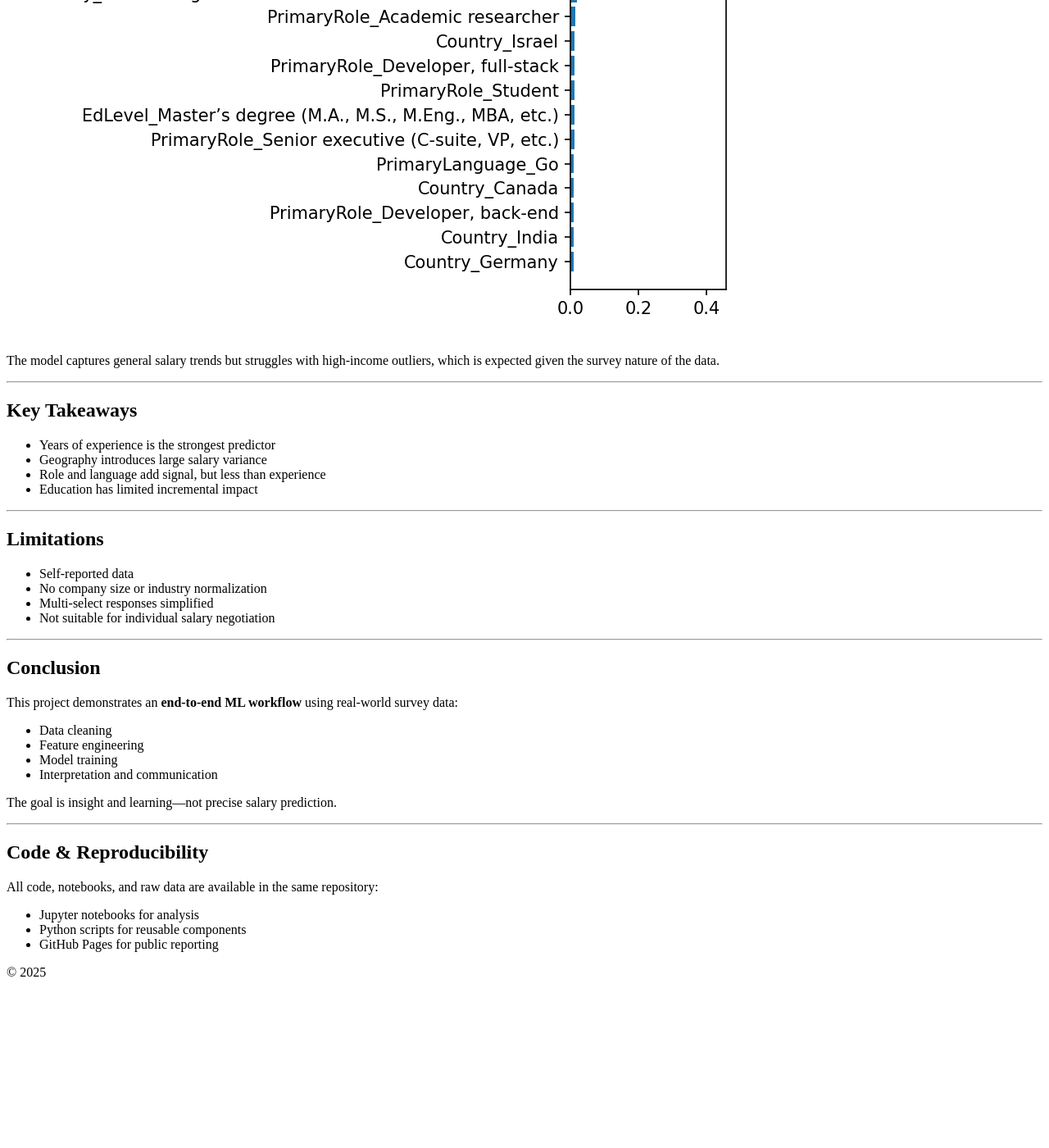
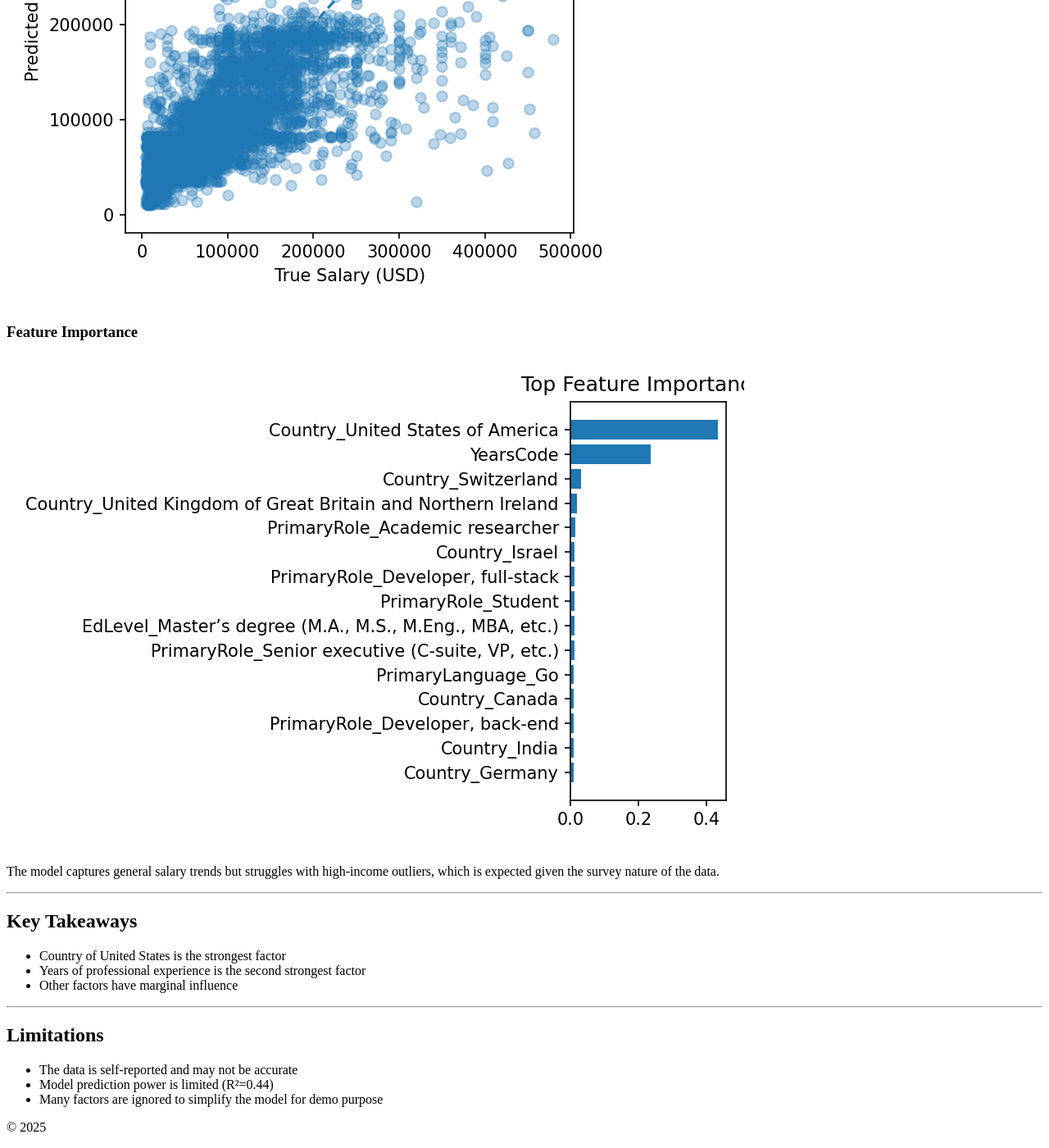
Before and after one commit to ilvfruits/stackoverflow-survey-2025, a Jekyll site: the page built from docs/_posts/2025-12-22-salary-prediction-report.md, in a window 1280 px wide and 1400 px high, scrolled down 4800 px. Shown: the whole window at 82% size. Built offline with Jekyll 4.4.1, drawn with Linux system fonts in a browser that asks for light colours; before the commit the page ends 6011 px from its top, so only the background shows below that; some of the changed text lies outside the part shown.

Commit message:
Update 2025-12-22-salary-prediction-report.md

```diff
--- a/docs/_posts/2025-12-22-salary-prediction-report.md
+++ b/docs/_posts/2025-12-22-salary-prediction-report.md
@@ -54,22 +54,17 @@
 - 80/20 train-test split
 - No hyperparameter tuning (baseline model)
 
-Why Random Forest?
-- Handles non-linear relationships well
-- Robust to mixed feature types
-- Strong baseline for tabular survey data
-
 ---
 
 ## Results
 
 ### Model performance
 
-- **Mean Absolute Error (MAE):** $34,984
-- **R² Score:** 0.44
+- **Mean Absolute Error (MAE):** ~$34,984
+- **R² Score:** ~0.44
 
 Interpretation:
-- Predictions are often within $35k of reported salary
+- Predictions are often within ~$35k of reported salary
 - Roughly half of salary variance is explained by the model
 
 ---
@@ -101,39 +102,14 @@
 
 ## Key Takeaways
 
-- Years of experience is the strongest predictor
-- Geography introduces large salary variance
-- Role and language add signal, but less than experience
-- Education has limited incremental impact
+- Country of United States is the strongest factor
+- Years of professional experience is the second strongest factor
+- Other factors have marginal influence
 
 ---
 
 ## Limitations
 
-- Self-reported data
-- No company size or industry normalization
-- Multi-select responses simplified
-- Not suitable for individual salary negotiation
-
----
-
-## Conclusion
-
-This project demonstrates an **end-to-end ML workflow** using real-world survey data:
-
-- Data cleaning
-- Feature engineering
-- Model training
-- Interpretation and communication
-
-The goal is insight and learning—not precise salary prediction.
-
----
-
-## Code & Reproducibility
-
-All code, notebooks, and raw data are available in the same repository:
-
-- Jupyter notebooks for analysis
-- Python scripts for reusable components
-- GitHub Pages for public reporting
+- The data is self-reported and may not be accurate
+- Model prediction power is limited (R²=0.44)
+- Many factors are ignored to simplify the model for demo purpose
```
Also changed, not shown: other parts of docs/_posts/2025-12-22-salary-prediction-report.md (+9 -3 lines).
